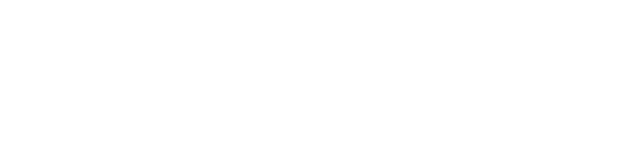
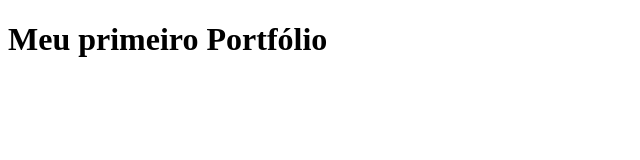
Before and after one commit to devhiath/html-css, a plain HTML site: page EX00/index.html in a window 1280 px wide. Shown: the whole page, without its empty margins (0-640 px from the left). Drawn offline with Linux system fonts and the light colour scheme.

Commit message:
Update index.html

```diff
--- a/EX00/index.html
+++ b/EX00/index.html
@@ -8,7 +8,9 @@
 </head>
 
 <body>
-
+<div>
+  <h1>Meu primeiro Portfólio</h1>
+</div>
 </body>
 
 </html>
```
